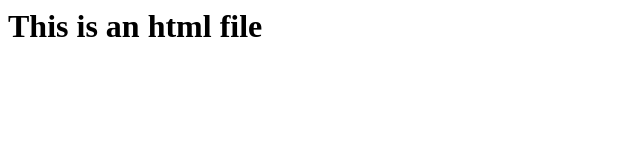
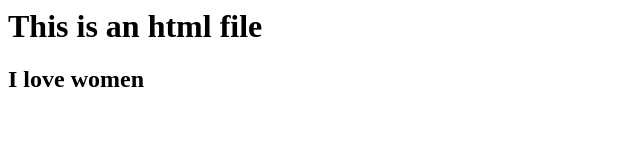
Before and after one commit to mati7122/test_git, a plain HTML site: page index.html in a window 1280 px wide. Shown: the whole page, without its empty margins (0-640 px from the left). Drawn offline with Linux system fonts and the light colour scheme.

Commit message:
index.html added

```diff
--- a/index.html
+++ b/index.html
@@ -4,6 +4,7 @@
 
 <body>
     <h1>This is an html file</h1>
+    <h2>I love women</h2>
 </body>
 
 </html>
```
